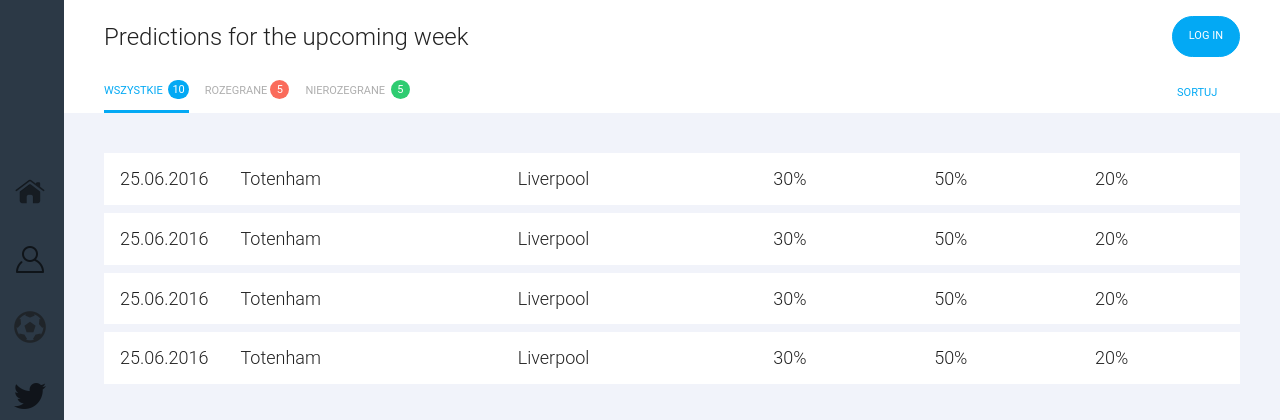
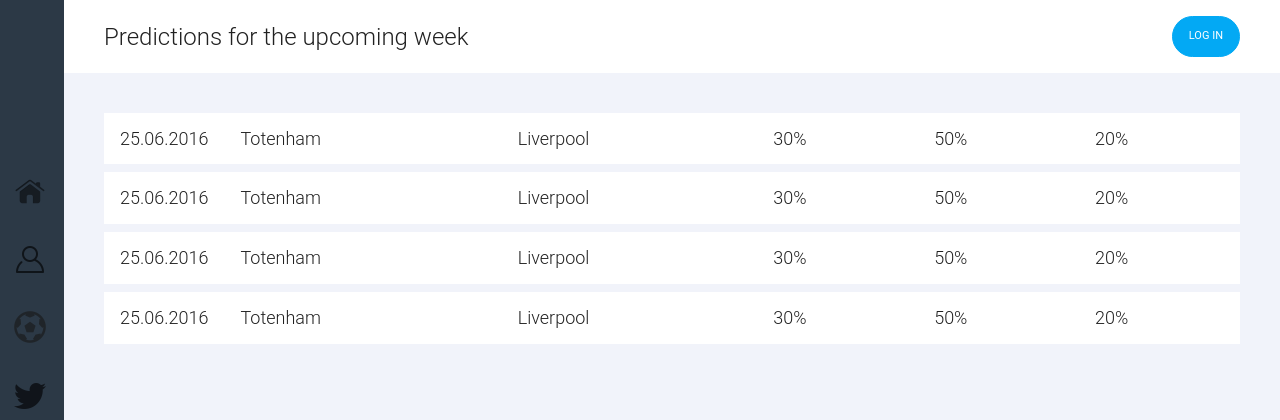
Before and after one commit to tschesky/mlfootball, a Django app: page /index in a window 1280 px wide. Shown: the top 420 px of the page. Run offline with Django 3.2, Linux system fonts and the light colour scheme; some libraries are stand-ins or nearby versions.

Commit message:
[task] Hide the navbars

```diff
--- a/application_content/templates/home_page/index.html
+++ b/application_content/templates/home_page/index.html
@@ -53,7 +53,7 @@
                 </div>
             </div>
 
-            <div class="row g-subnavigation">
+            <!-- <div class="row g-subnavigation">
                 <div class="col-md-12 g-tabs">
 
 
@@ -76,7 +76,7 @@
                         </div>
                     </div>
                 </div>
-            </div>
+            </div> -->
 
             <!-- Application Content -->
             <div class="g-application-content">
```
